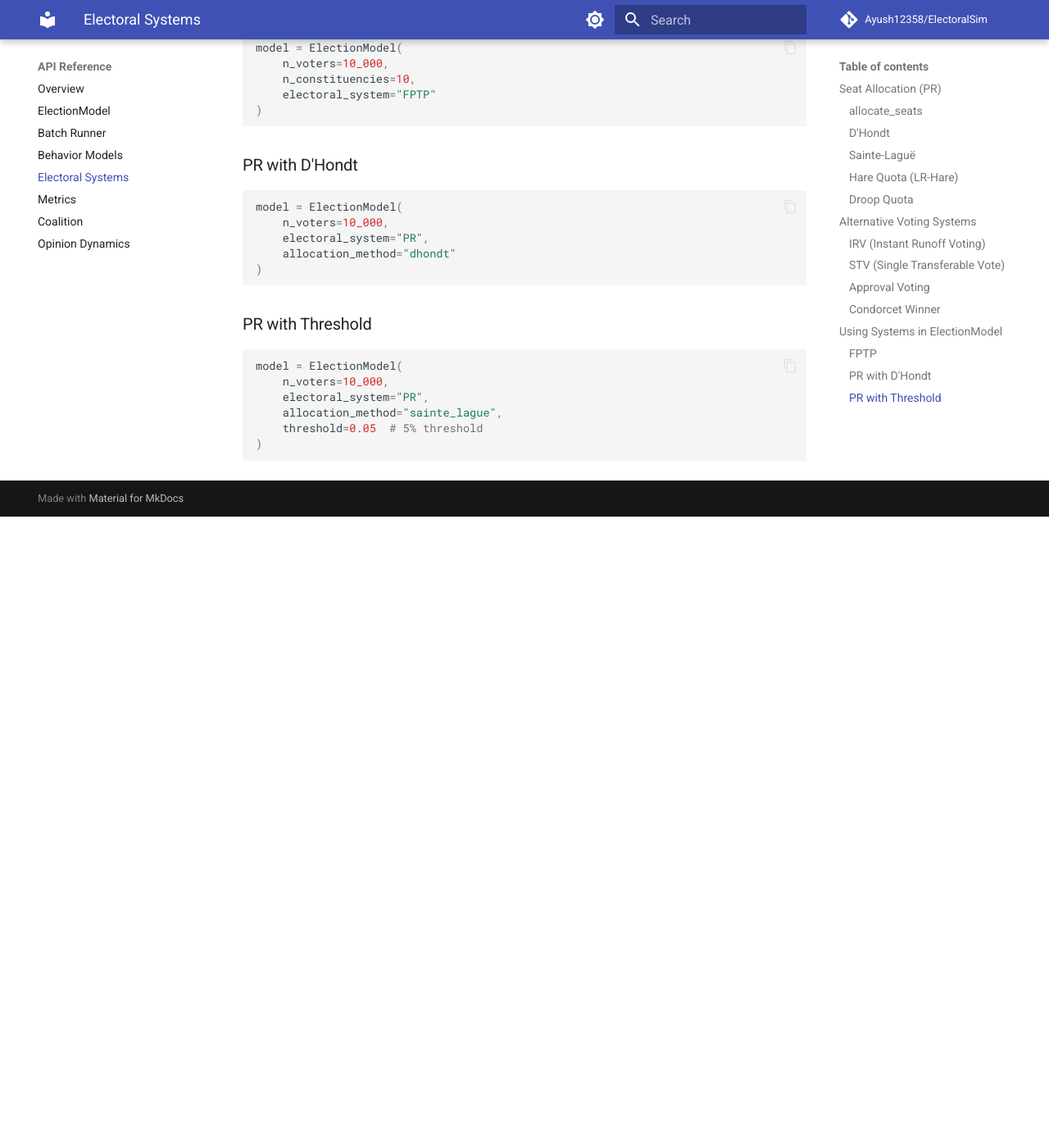
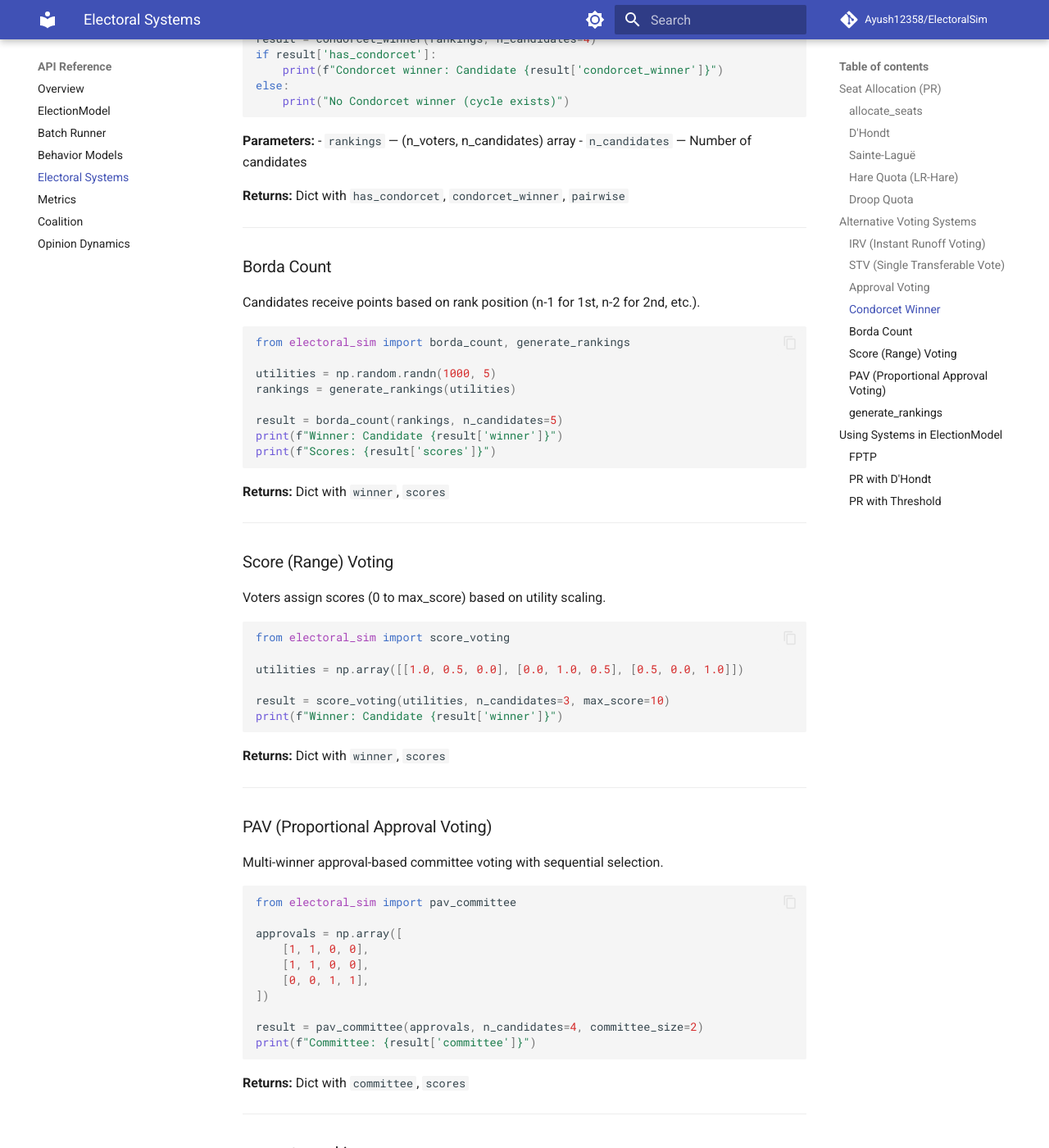
Before and after one commit to Ayush12358/ElectoralSim, an MkDocs documentation site: the page built from docs/api/electoral_systems.md, in a window 1280 px wide and 1400 px high, scrolled down 3355 px. Shown: the whole window at 82% size. Built offline with MkDocs 1.6.1 and Material for MkDocs 9.7.7, drawn with Linux system fonts in a browser that asks for light colours; comment, search, counter and statistics services are not loaded; before the commit the page ends 3985 px from its top, so only the background shows below that; some of the changed text lies outside the part shown.

Commit message:
docs: fix API docs for alternative voting systems
- Corrected IRV, STV, Approval, Condorcet signatures and return types
- Added Borda Count, Score Voting, PAV committee, generate_rankings docs

Tests: 501 passed (1 pre-existing failure)

````diff
--- a/docs/api/electoral_systems.md
+++ b/docs/api/electoral_systems.md
@@ -88,17 +88,20 @@ Also known as Ranked Choice Voting. Used in: Australia (House), USA (some cities
 ```python
 from electoral_sim import irv_election, generate_rankings
 
-# Generate preference rankings for 1000 voters, 5 candidates
-rankings = generate_rankings(n_voters=1000, n_candidates=5, seed=42)
+# Generate preference rankings from utilities
+utilities = np.random.randn(1000, 5)
+rankings = generate_rankings(utilities)
 
-winner, rounds = irv_election(rankings)
-print(f"Winner: Candidate {winner}")
-print(f"Rounds: {len(rounds)}")
+result = irv_election(rankings, n_candidates=5)
+print(f"Winner: Candidate {result['winner']}")
+print(f"Rounds: {len(result['rounds'])}")
 ```
 
-**Returns:**
-- `winner` — Index of winning candidate
-- `rounds` — List of round results (votes per candidate each round)
+**Parameters:**
+- `rankings` — (n_voters, n_candidates) array of rankings (1=first choice, 0=unranked)
+- `n_candidates` — Number of candidates
+
+**Returns:** Dict with `winner`, `rounds`, `elimination_order`, `final_votes`
 
 ---
 
@@ -109,15 +112,20 @@ Multi-winner ranked choice. Used in: Ireland, Australia (Senate), Malta.
 ```python
 from electoral_sim import stv_election, generate_rankings
 
-rankings = generate_rankings(n_voters=1000, n_candidates=10, seed=42)
+utilities = np.random.randn(1000, 10)
+rankings = generate_rankings(utilities)
 
-winners = stv_election(rankings, n_seats=3)
-print(f"Winners: {winners}")  # e.g., [2, 5, 7]
+result = stv_election(rankings, n_candidates=10, n_seats=3)
+print(f"Elected: {result['elected']}")
+print(f"Quota: {result['quota']}")
 ```
 
 **Parameters:**
-- `rankings` — (n_voters, n_candidates) array of preferences
+- `rankings` — (n_voters, n_candidates) array
+- `n_candidates` — Number of candidates
 - `n_seats` — Number of seats to fill
+
+**Returns:** Dict with `elected`, `rounds`, `n_seats`, `quota`
 
 ---
 
@@ -129,16 +137,22 @@ Voters can approve multiple candidates.
 from electoral_sim import approval_voting
 import numpy as np
 
-# Approval matrix: 1 = approve, 0 = don't approve
 approvals = np.array([
     [1, 1, 0, 0],  # Voter 1 approves A and B
     [0, 1, 1, 0],  # Voter 2 approves B and C
     [1, 0, 0, 1],  # Voter 3 approves A and D
 ])
 
-winner = approval_voting(approvals)
-print(f"Winner: Candidate {winner}")
+result = approval_voting(approvals, n_candidates=4)
+print(f"Winner: Candidate {result['winner']}")
+print(f"Approval counts: {result['approval_counts']}")
 ```
+
+**Parameters:**
+- `approvals` — (n_voters, n_candidates) boolean array
+- `n_candidates` — Number of candidates
+
+**Returns:** Dict with `winner`, `approval_counts`, `approval_shares`
 
 ---
 
@@ -149,14 +163,96 @@ Finds the candidate who beats all others in pairwise comparisons (if one exists)
 ```python
 from electoral_sim import condorcet_winner, generate_rankings
 
-rankings = generate_rankings(n_voters=1000, n_candidates=4, seed=42)
+utilities = np.random.randn(1000, 4)
+rankings = generate_rankings(utilities)
 
-winner = condorcet_winner(rankings)
-if winner is not None:
-    print(f"Condorcet winner: Candidate {winner}")
+result = condorcet_winner(rankings, n_candidates=4)
+if result['has_condorcet']:
+    print(f"Condorcet winner: Candidate {result['condorcet_winner']}")
 else:
     print("No Condorcet winner (cycle exists)")
 ```
+
+**Parameters:**
+- `rankings` — (n_voters, n_candidates) array
+- `n_candidates` — Number of candidates
+
+**Returns:** Dict with `has_condorcet`, `condorcet_winner`, `pairwise`
+
+---
+
+### Borda Count
+
+Candidates receive points based on rank position (n-1 for 1st, n-2 for 2nd, etc.).
+
+```python
+from electoral_sim import borda_count, generate_rankings
+
+utilities = np.random.randn(1000, 5)
+rankings = generate_rankings(utilities)
+
+result = borda_count(rankings, n_candidates=5)
+print(f"Winner: Candidate {result['winner']}")
+print(f"Scores: {result['scores']}")
+```
+
+**Returns:** Dict with `winner`, `scores`
+
+---
+
+### Score (Range) Voting
+
+Voters assign scores (0 to max_score) based on utility scaling.
+
+```python
+from electoral_sim import score_voting
+
+utilities = np.array([[1.0, 0.5, 0.0], [0.0, 1.0, 0.5], [0.5, 0.0, 1.0]])
+
+result = score_voting(utilities, n_candidates=3, max_score=10)
+print(f"Winner: Candidate {result['winner']}")
+```
+
+**Returns:** Dict with `winner`, `scores`
+
+---
+
+### PAV (Proportional Approval Voting)
+
+Multi-winner approval-based committee voting with sequential selection.
+
+```python
+from electoral_sim import pav_committee
+
+approvals = np.array([
+    [1, 1, 0, 0],
+    [1, 1, 0, 0],
+    [0, 0, 1, 1],
+])
+
+result = pav_committee(approvals, n_candidates=4, committee_size=2)
+print(f"Committee: {result['committee']}")
+```
+
+**Returns:** Dict with `committee`, `scores`
+
+---
+
+### generate_rankings
+
+Converts utility matrix to ranked preference ballots.
+
+```python
+from electoral_sim import generate_rankings
+
+utilities = np.random.randn(1000, 5)
+rankings = generate_rankings(utilities, n_ranked=3)
+# rankings shape: (1000, 5), 1=first choice, 2=second, 0=unranked
+```
+
+**Parameters:**
+- `utilities` — (n_voters, n_candidates) utility matrix
+- `n_ranked` — Optional, number of candidates to rank (default: all)
 
 ---
 
````
Also changed, not shown: TODO.md (+1 -1 lines).
